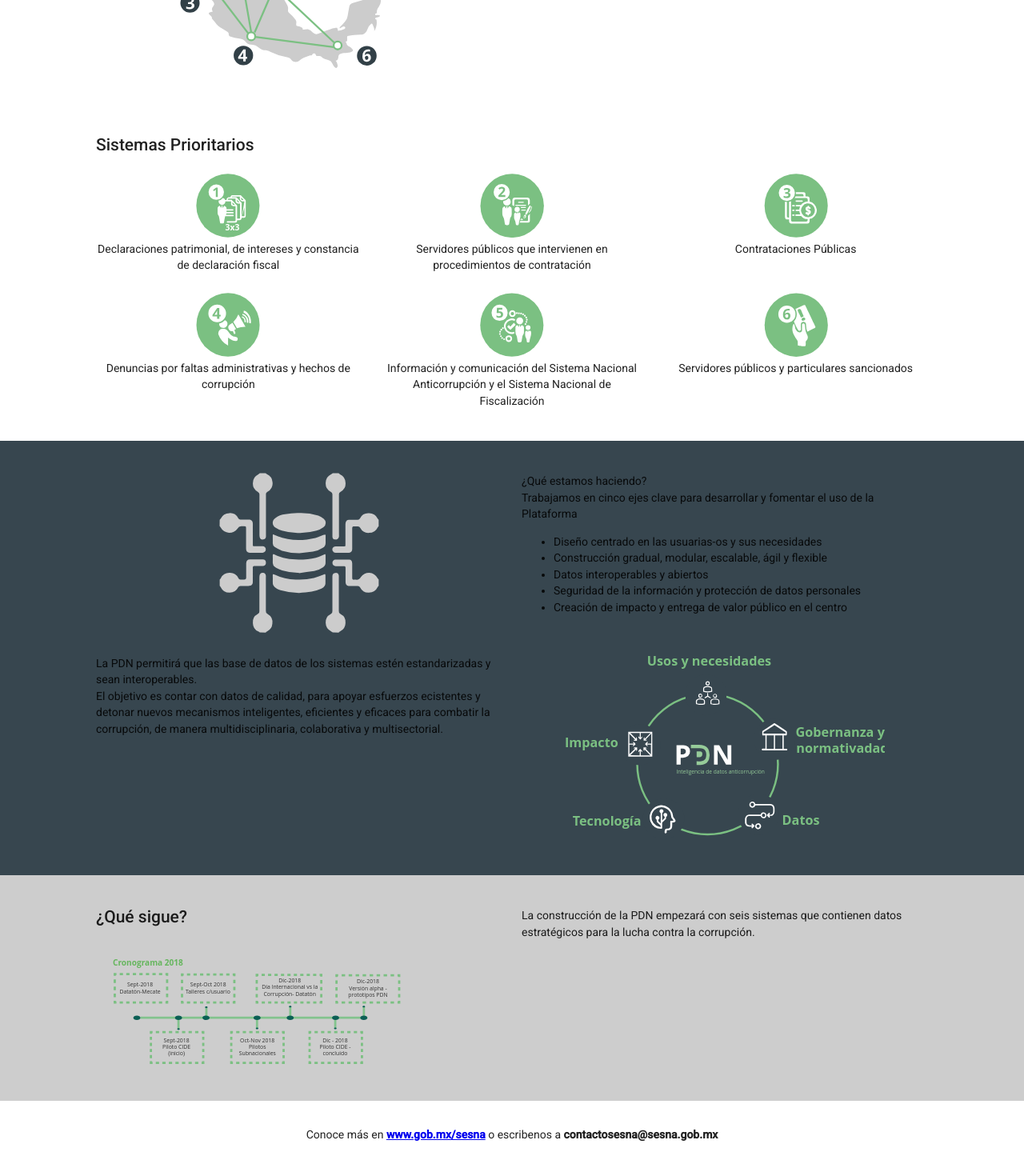
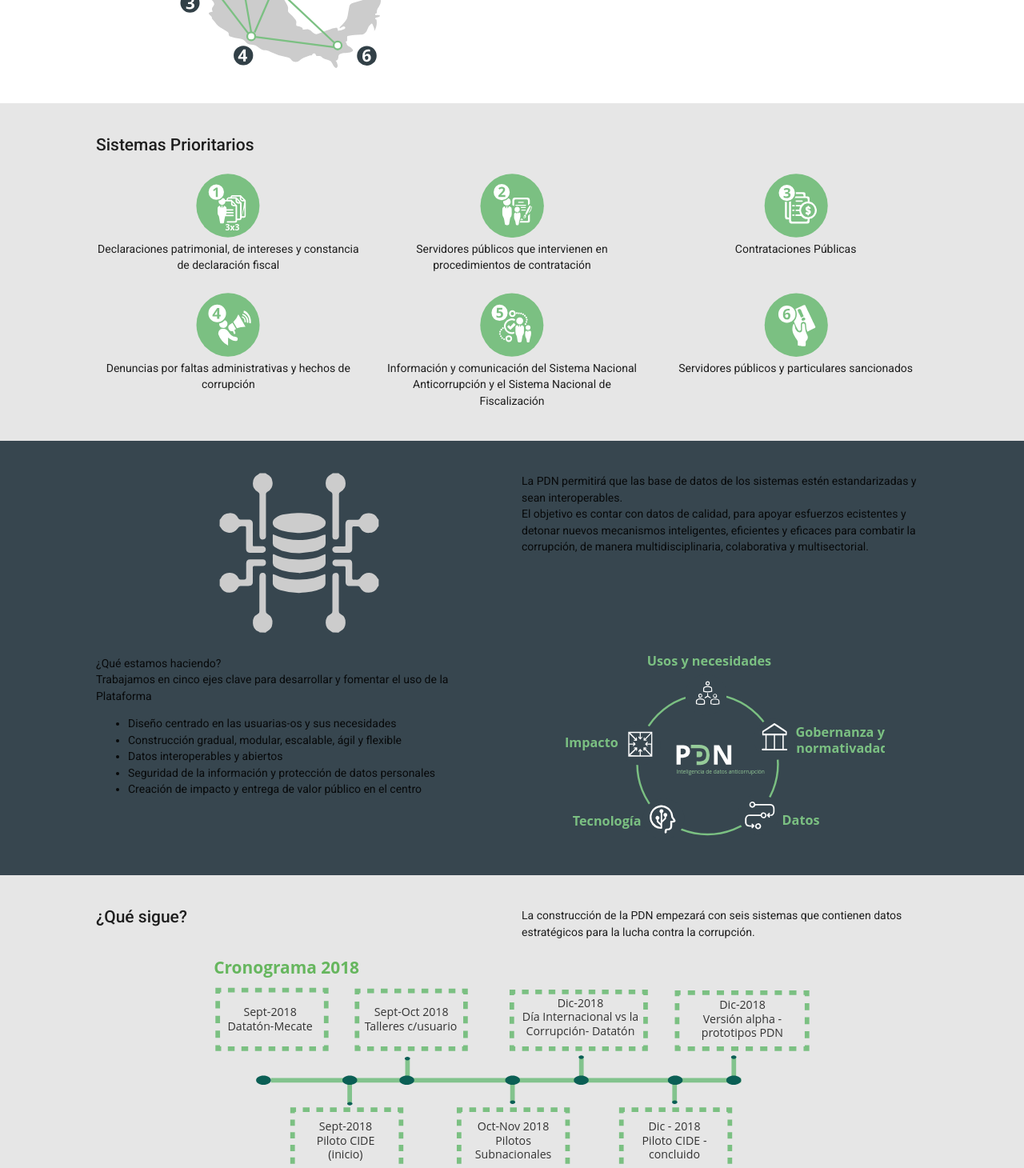
Before and after one commit to PDNMX/about_pdn, a React (Create React App) app: page / in a window 1280 px wide. Shown: the part 600-2060 px from the top of the page at 80% size. Built offline with nearby package versions, Linux system fonts and the light colour scheme.

Commit message:
Grid -> items

```diff
--- a/src/App.js
+++ b/src/App.js
@@ -86,16 +86,18 @@ class App extends Component {
                     <div className={classes.contents}>
                         <QueEs/>
                     </div>
-                    <div className={classes.contents}>
-                        <Sistemas/>
+                    <div style={{background: "#e6e6e6"}}>
+                        <div className={classes.contents}>
+                            <Sistemas/>
+                        </div>
                     </div>
                     <div style={{background: '#37464f'}}>
-                    <div className={classes.contents}>
-                        <QueHacemos/>
-                    </div>
+                        <div className={classes.contents}>
+                            <QueHacemos/>
+                        </div>
                     </div>
 
-                    <div style={{background: "#cdcdcd"}}>
+                    <div style={{background: "#e6e6e6"}}>
                         <div className={classes.contents}>
                             <QueSigue/>
                         </div>
--- a/src/components/QueHacemos.js
+++ b/src/components/QueHacemos.js
@@ -29,6 +29,17 @@ class QueHacemos extends React.Component{
                         <img src={Bd} alt="PDN" className={classes.bd}/>
                     </Grid>
 
+
+
+                    <Grid item xs={6}>
+                        <Typography>
+                            La PDN permitirá que las base de datos de los sistemas estén estandarizadas y sean interoperables.
+                            <br/>
+                            El objetivo es contar con datos de calidad, para apoyar esfuerzos ecistentes y detonar nuevos mecanismos
+                            inteligentes, eficientes y eficaces para combatir la corrupción, de manera multidisciplinaria, colaborativa y multisectorial.
+                        </Typography>
+                    </Grid>
+
                     <Grid item xs={6}>
                         <Typography>
                             ¿Qué estamos haciendo?
@@ -45,14 +56,6 @@ class QueHacemos extends React.Component{
                         </Typography>
                     </Grid>
 
-                    <Grid item xs={6}>
-                        <Typography>
-                            La PDN permitirá que las base de datos de los sistemas estén estandarizadas y sean interoperables.
-                            <br/>
-                            El objetivo es contar con datos de calidad, para apoyar esfuerzos ecistentes y detonar nuevos mecanismos
-                            inteligentes, eficientes y eficaces para combatir la corrupción, de manera multidisciplinaria, colaborativa y multisectorial.
-                        </Typography>
-                    </Grid>
                     <Grid item xs={6} className={classes.itemCentered}>
                         <img src = {Ejes} alt="Ejes" className={classes.ejes}/>
                     </Grid>
--- a/src/components/QueSigue.js
+++ b/src/components/QueSigue.js
@@ -9,12 +9,11 @@ const styles = theme => ({
     root: {
     },
     chrono:{
-        width: '90%',
+        maxWidth: '750px',
         fontFamily: 'Roboto'
     },
     itemCentered: {
-        textAlign: 'center',
-        maxWidth: '40%'
+        textAlign: 'center'
     }
 });
 
```
